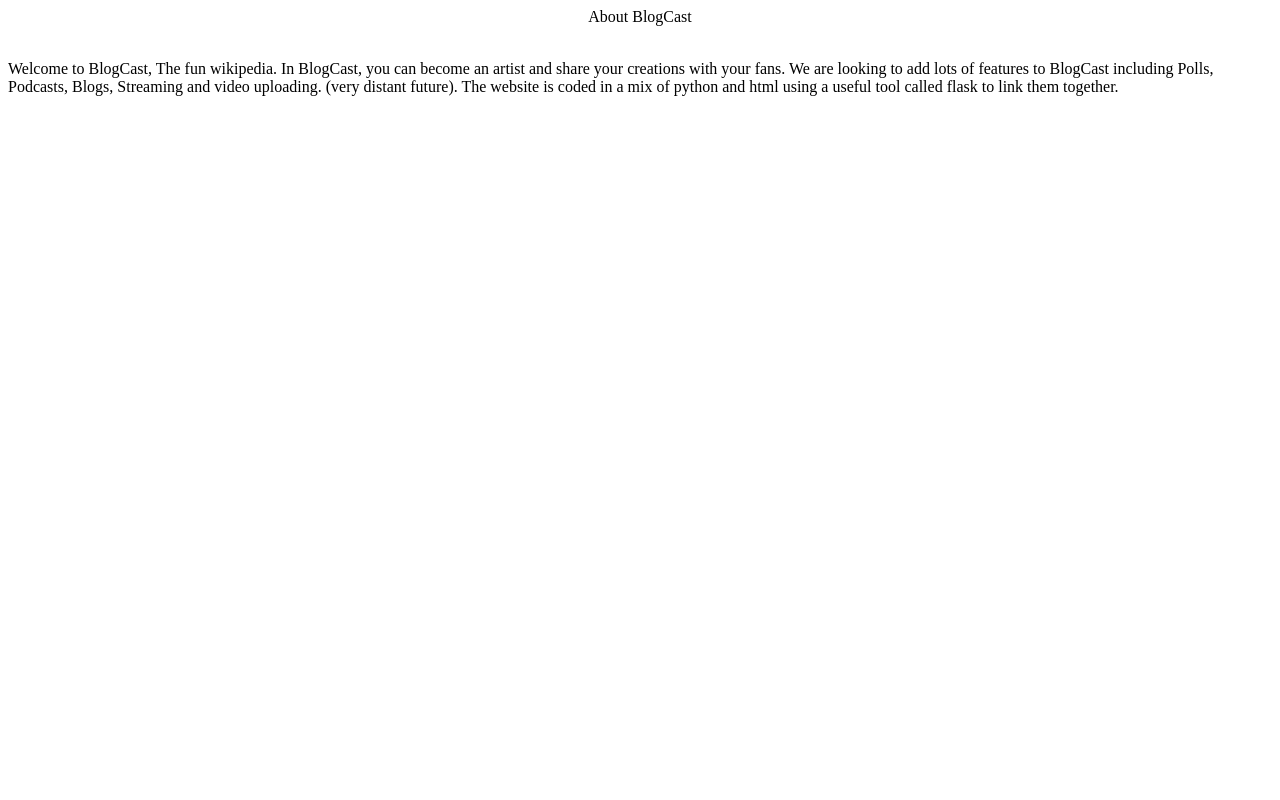
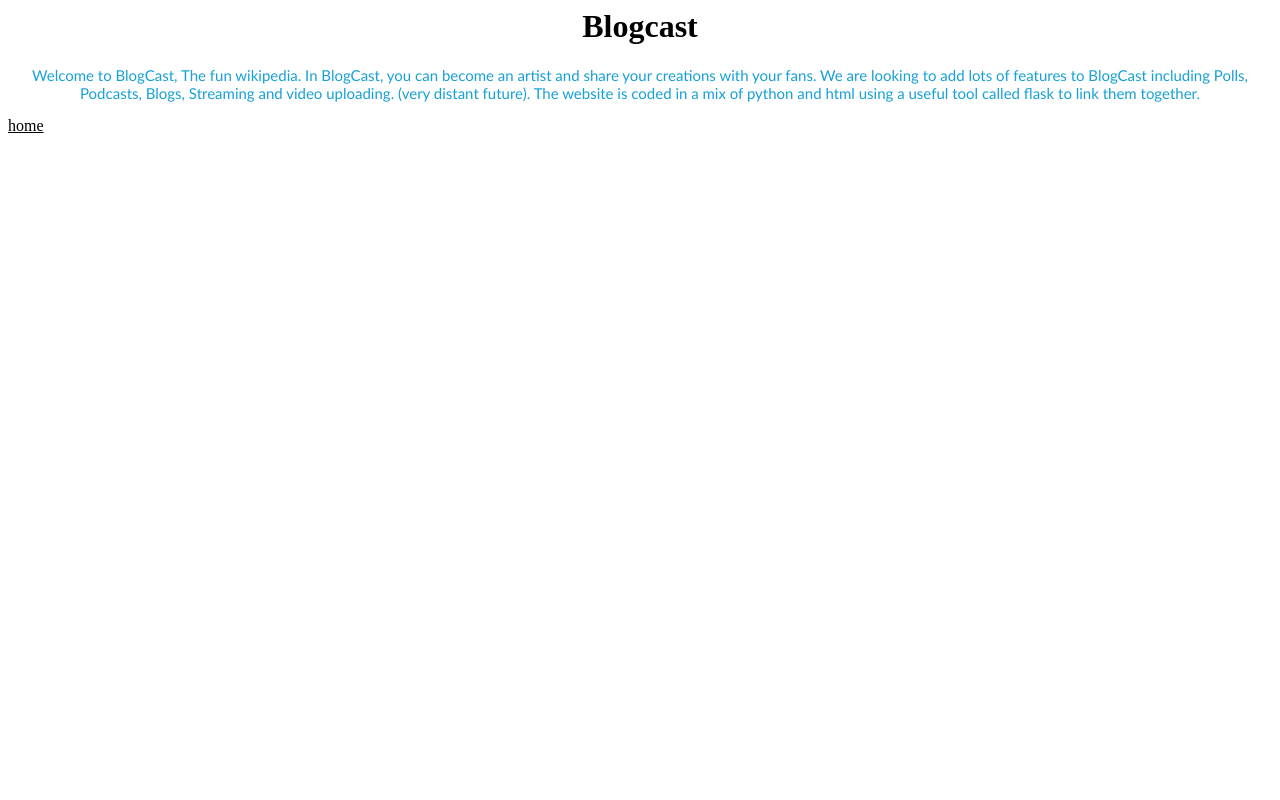
Before and after one commit to PuddlePY/Vortex, a Flask app: page /aboutus in a window 1280 px wide. Run offline with Flask 2, Linux system fonts and the light colour scheme.

Commit message:
about 2
fdjkfhlkgfjhgsadgdsfg

```diff
--- a/templates/about.html
+++ b/templates/about.html
@@ -1,7 +1,36 @@
 <html>
     <body>
-        <center>About BlogCast</center>
-        <br>
-        <p>Welcome to BlogCast, The fun wikipedia. In BlogCast, you can become an artist and share your creations with your fans. We are looking to add lots of features to BlogCast including Polls, Podcasts, Blogs, Streaming and video uploading. (very distant future). The website is coded in a mix of python and html using a useful tool called flask to link them together.  </p>
-    </body>
+        <html>
+<head>
+<style>
+body {
+  background-color: white;
+}
+
+h1 {
+  color: black;
+  text-align: center;
+
+}
+
+p {
+
+
+
+  font-family: 'Trebuchet MS', sans-serif;
+  font-size: 15px;
+  text-align: center;
+  color: rgb(23, 160, 214);
+
+
+}
+</style>
+</head>
+<body>
+
+<h1>Blogcast</h1>
+<p>Welcome to BlogCast, The fun wikipedia. In BlogCast, you can become an artist and share your creations with your fans. We are looking to add lots of features to BlogCast including Polls, Podcasts, Blogs, Streaming and video uploading. (very distant future). The website is coded in a mix of python and html using a useful tool called flask to link them together.</p>
+<a style="color:black" href="http://127.0.0.1:5000/home">home</a>
+
+</body>
 </html>
```
